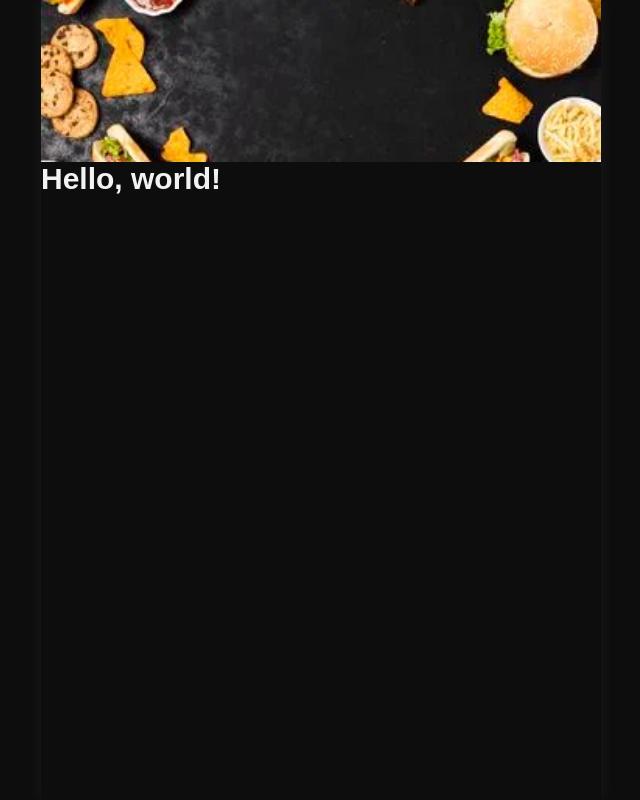
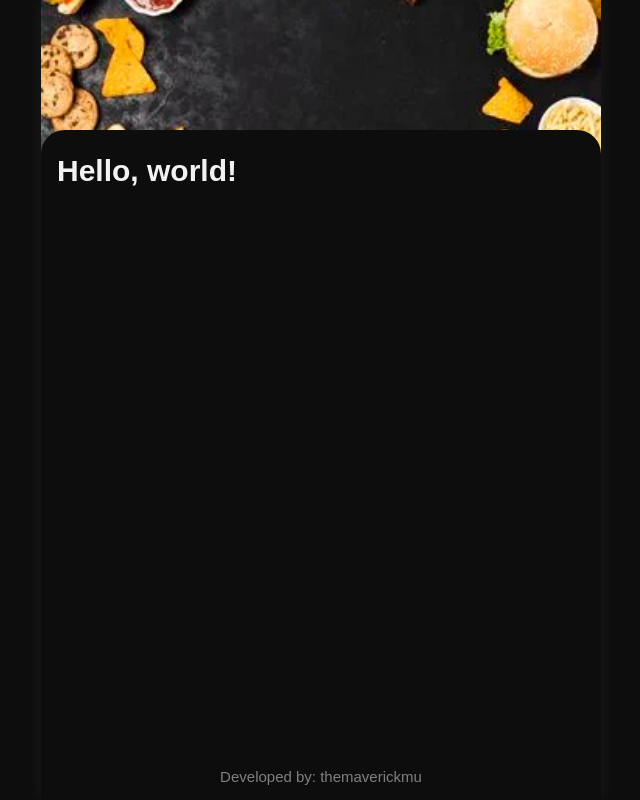
Before and after one commit to shonazarovdev/orzu-group.react, a React (Create React App) app: page / in a window 1280 px wide. Shown: the whole page, without its empty margins (319-959 px from the left). Built offline with nearby package versions, Linux system fonts and the light colour scheme; a web font is replaced by a local one.

Commit message:
Added Footer

```diff
--- a/src/components/Mobile/index.jsx
+++ b/src/components/Mobile/index.jsx
@@ -4,11 +4,16 @@ const Mobile = ({ children }) => {
 	return (
 		<div className="mobile">
 			<header>
-				<img src="/img/header.webp" alt="Restaurant"/>
+				<img src="/img/header.webp" alt="Restaurant" />
 			</header>
 			<main>
 				{ children }
 			</main>
+			<footer>
+				<a href="https://github.com/themaverickmu" target="_blank" title="Website Developer">
+					Developed by: themaverickmu
+				</a>
+			</footer>
 		</div>
 	);
 }
--- a/src/components/Mobile/index.scss
+++ b/src/components/Mobile/index.scss
@@ -25,5 +25,30 @@ Mobile
 
 	& > main {
 		flex-grow: 1;
+		background-color: $black;
+		border-radius: 24px 24px 0 0;
+
+		margin-top: -32px;
+		padding: 24px 16px 0;
+
+		overflow: hidden;
+	}
+
+	& > footer {
+		display: flex;
+		align-self: center;
+
+		padding: 15px 0;
+
+		& > a {
+			color: $gray50;
+			transition: color .5s;
+
+			&:hover {
+				color: $white;
+				transition: color .1s;
+			}
+		}
+
 	}
 }
```
